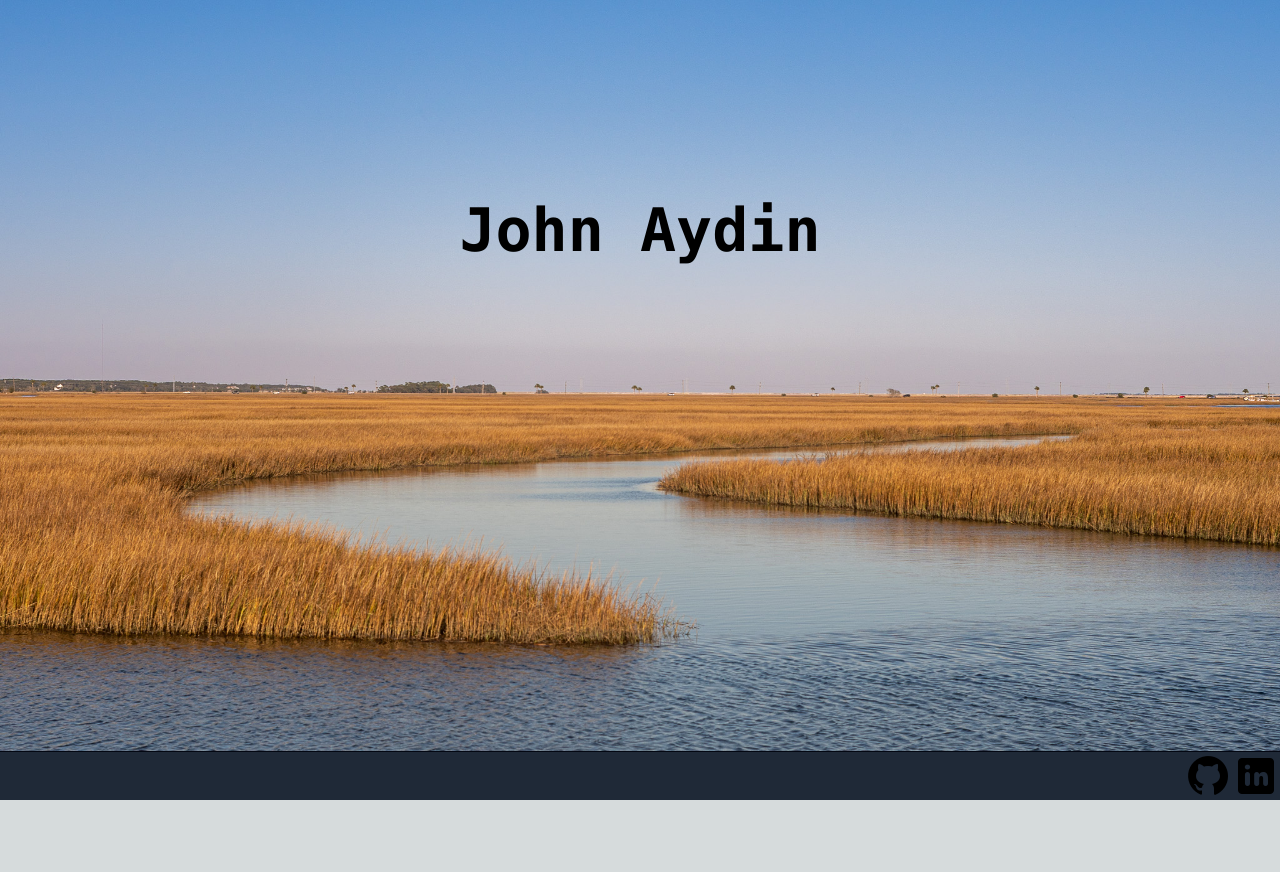
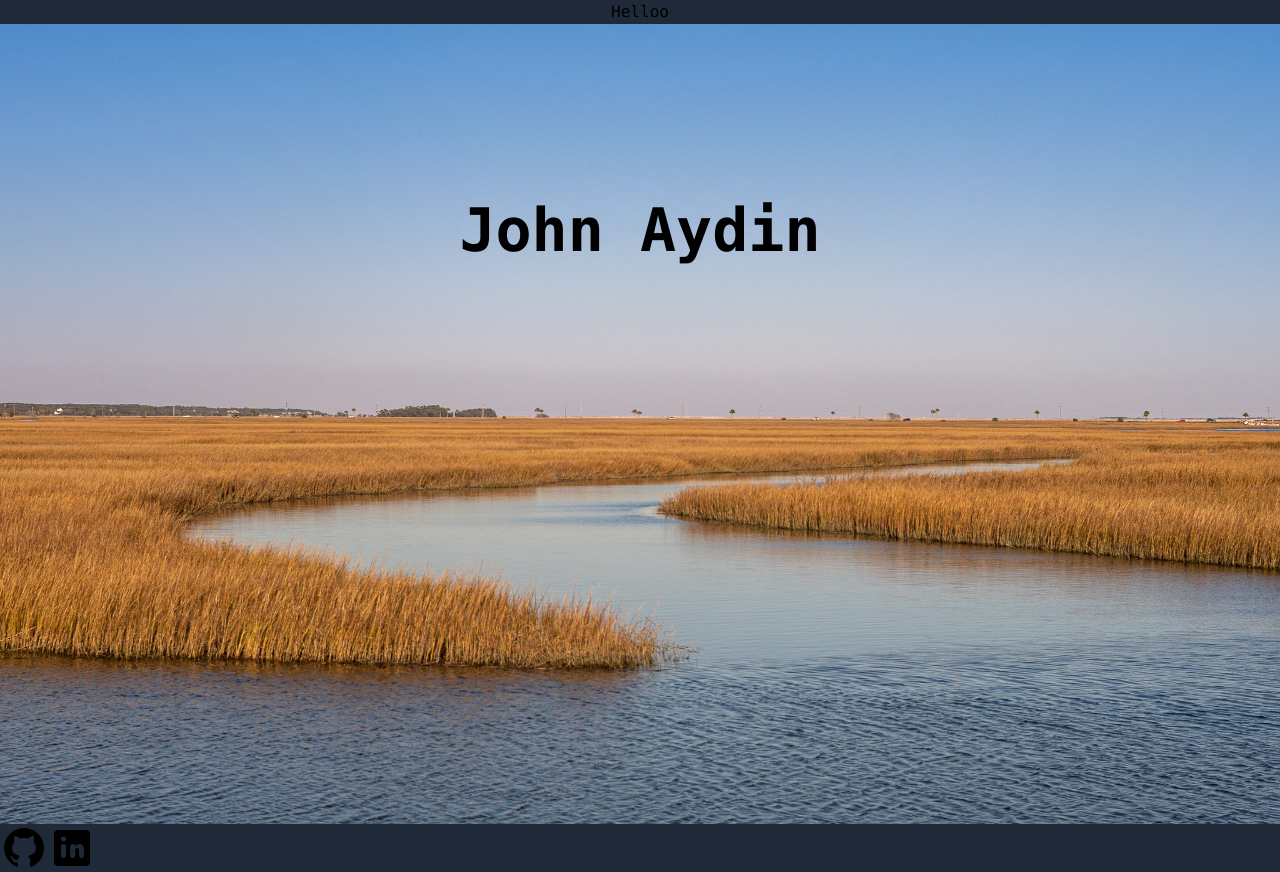
Before and after one commit to John-A-Aydin/my-first-react, a Next.js app: page / in a window 1280 px wide. Before the commit the page ends 800 px from the top, so only its background shows below. Built offline with nearby package versions, Linux system fonts and the light colour scheme.

Commit message:
Broken navbar

```diff
--- a/comps/GlobalLayout.tsx
+++ b/comps/GlobalLayout.tsx
@@ -1,5 +1,6 @@
 import { ReactNode } from 'react'
-import Footer from './Footer'
+import Navbar from '../comps/Navbar'
+import Footer from '../comps/Footer'
 
 interface GlobalLayoutProps {
     children: ReactNode
@@ -7,10 +8,11 @@ interface GlobalLayoutProps {
 
 const GlobalLayout = ({ children }: GlobalLayoutProps ) => {
     return (
-        <>
+        <div className="h-screen">
+            <Navbar />
             { children }
             <Footer />
-        </>
+        </div>
     );
   }
 
--- /dev/null
+++ b/comps/Navbar.tsx
@@ -0,0 +1,11 @@
+
+
+export default function Navbar() {
+    return (
+        <div className="flex justify-center w-screen bg-gray-800 fixed top-0">
+             <h1 className="font-mono">
+                Helloo
+            </h1>
+        </div>
+    );
+  }
--- a/pages/_app.tsx
+++ b/pages/_app.tsx
@@ -1,12 +1,12 @@
 import '@/styles/globals.css'
 import type { AppProps } from 'next/app'
-import Layout from '../comps/GlobalLayout'
+import GlobalLayout from '../comps/GlobalLayout'
 
 export default function App({ Component, pageProps }: AppProps) {
   return (
-    <Layout>
+    <GlobalLayout>
       <Component {...pageProps} />
-    </Layout>
+    </GlobalLayout>
 
   )
 }
--- a/pages/index.tsx
+++ b/pages/index.tsx
@@ -1,6 +1,7 @@
 import Head from 'next/head';
 import Image from 'next/image'
 import { Inter } from 'next/font/google'
+// import Navbar from '../comps/Navbar';
 
 const inter = Inter({ subsets: ['latin'] })
 
@@ -47,26 +48,21 @@ function Socials(imgPath: string, link: string) {
   )
 }
 function TitlePage() {
-  function handleScroll() {
-
-  }
   return (
-    <div className="w-screen h-screen flex justify-center" onScroll={handleScroll}>
+    <div className="w-screen h-screen flex justify-center">
       <img src="./images/background.jpg" className="flex justify-center overflow-hidden min-h-full min-w-full"></img>
       {/* <Image src="/images/background.jpg" alt="oops" fill={true}/> */}
       <h1 className="flex justify-center items-center text-6xl font-semibold absolute top-1/4 text-black font-mono">John Aydin</h1>
     </div>
   )
 }
+
 export default function Home() {
   return (
-      <main className="h-screen w-height bg-zinc-950" >
-        <TitlePage />
-        {/* <Title /> */}
-        {/* <footer className="w-screen fixed bottom-0 flex justify-end bg-gray-800 border-t border-gray-950">
-          {Socials("./icons/github.png", "https://github.com/John-A-Aydin")}
-          {Socials("./icons/linkedin.png", "https://www.linkedin.com/in/johnaaydin/")}
-        </footer> */}
-      </main>
+    <div className="w-full h-full flex justify-center">
+      <img src="./images/background.jpg" className="flex justify-center overflow-hidden min-h-full min-w-full"></img>
+      {/* <Image src="/images/background.jpg" alt="oops" fill={true}/> */}
+      <h1 className="flex justify-center items-center text-6xl font-semibold absolute top-1/4 text-black font-mono">John Aydin</h1>
+    </div>
   );
 }
--- a/styles/globals.css
+++ b/styles/globals.css
@@ -25,3 +25,11 @@ body {
     )
     rgb(var(--background-start-rgb));
 }
+
+.h-100px {
+  height: 100px;
+}
+
+.font16 {
+  font-size: 16px;
+}
--- a/tailwind.config.js
+++ b/tailwind.config.js
@@ -15,6 +15,6 @@ module.exports = {
     },
   },
   plugins: [
-    require('tailwind-scrollbar-hide')
+
   ],
 }
```
